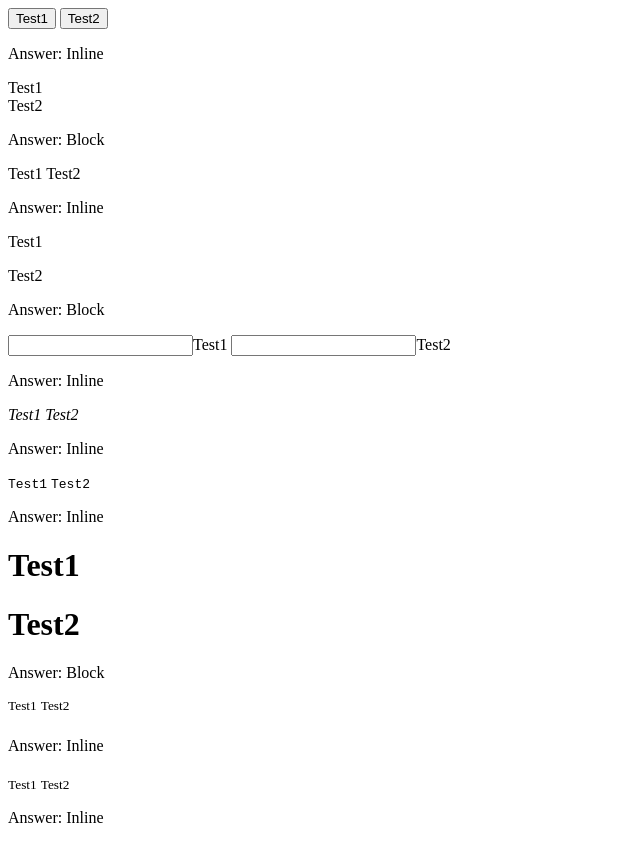
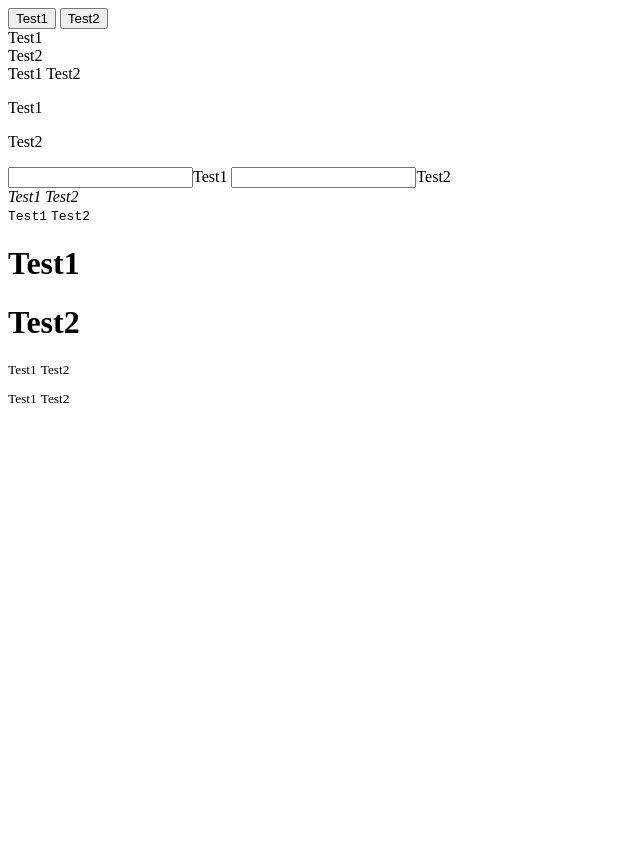
Before and after one commit to acciojob/block-or-inline-Rajatx7, a website: page main.html in a window 1280 px wide. Shown: the whole page, without its empty margins (0-640 px from the left). After the commit the page ends 800 px from the top, so only its background shows below. Drawn offline with Linux system fonts and the light colour scheme.

Commit message:
created a submission

```diff
--- a/main.html
+++ b/main.html
@@ -22,52 +22,42 @@
     <div>
       <button data-ns-test="block-inline-button">Test1</button>
       <button data-ns-test="block-inline-button">Test2</button>
-		<p>Answer: Inline</p>
     </div>
     <div>
       <div data-ns-test="block-inline-div">Test1</div>
       <div data-ns-test="block-inline-div">Test2</div>
-		<p>Answer: Block</p>
     </div>
     <div>
       <span data-ns-test="block-inline-span">Test1</span>
       <span data-ns-test="block-inline-span">Test2</span>
-		<p>Answer: Inline</p>
     </div>
     <div>
       <p data-ns-test="block-inline-p">Test1</p>
       <p data-ns-test="block-inline-p">Test2</p>
-		<p>Answer: Block</p>
     </div>
     <div>
       <input data-ns-test="block-inline-input" />Test1
       <input data-ns-test="block-inline-input" />Test2
-		<p>Answer: Inline</p>
     </div>
     <div>
     <cite data-ns-test="block-inline-cite">Test1</cite>
     <cite data-ns-test="block-inline-cite">Test2</cite>
-		<p>Answer: Inline</p>
     </div>
     <div>
       <code data-ns-test="block-inline-code">Test1</code>
       <code data-ns-test="block-inline-code">Test2</code>
-		<p>Answer: Inline</p>
     </div>
     <div>
       <h1 data-ns-test="block-inline-h1">Test1</h1>
       <h1 data-ns-test="block-inline-h1">Test2</h1>
-		<p>Answer: Block</p>
     </div>
     <div>
       <sup data-ns-test="block-inline-sup" >Test1</sup>
       <sup data-ns-test="block-inline-sup">Test2</sup>
-		<p>Answer: Inline</p>
     </div>
     <div>
       <sub data-ns-test="block-inline-sub">Test1</sub>
       <sub data-ns-test="block-inline-sub">Test2</sub>
-		<p>Answer: Inline</p>
     </div>
     <script type="text/javascript" src="./script.js"></script>
   </body>
```
